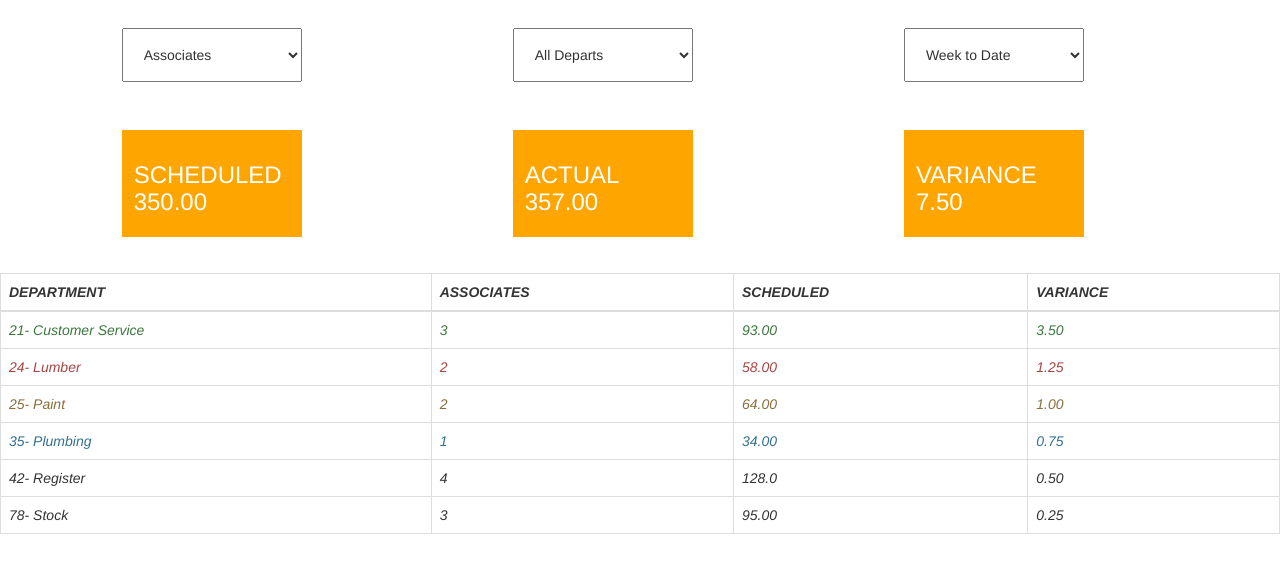
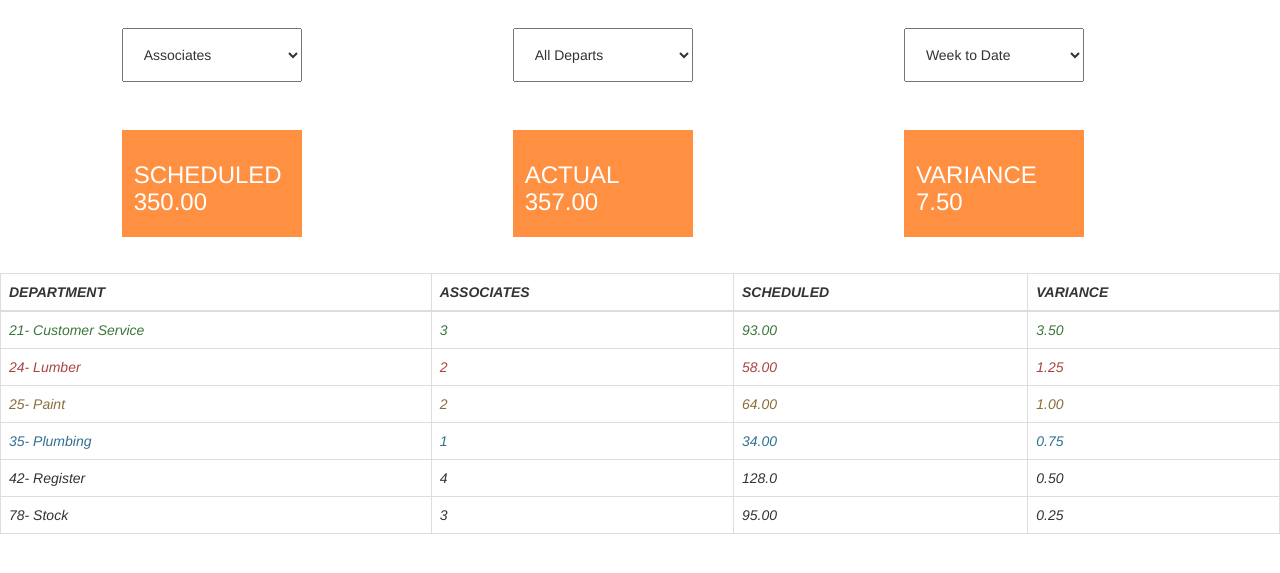
Before and after one commit to bujjibabu/UITraining, a plain HTML site: page Venkat/Bootstrap.html in a window 1280 px wide. Shown: the part 75-648 px from the top of the page. Drawn offline with Linux system fonts and the light colour scheme.

Commit message:
bootstrap assignment

```diff
--- a/Venkat/Bootstrap.html
+++ b/Venkat/Bootstrap.html
@@ -10,7 +10,7 @@
 				padding: 17px;
 			}
 			.color{
-				background-color: orange;
+				background-color: #FF9041;
 				color: white;
 				padding: 12px;
 				width: 50%;
```
